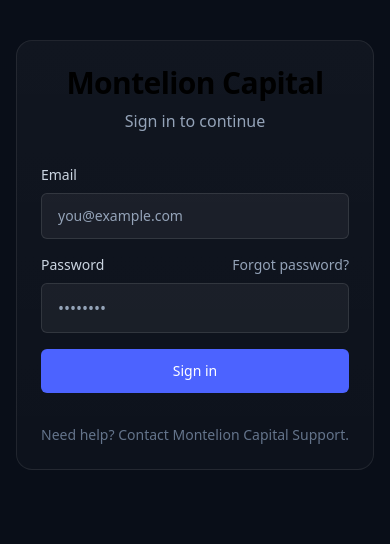
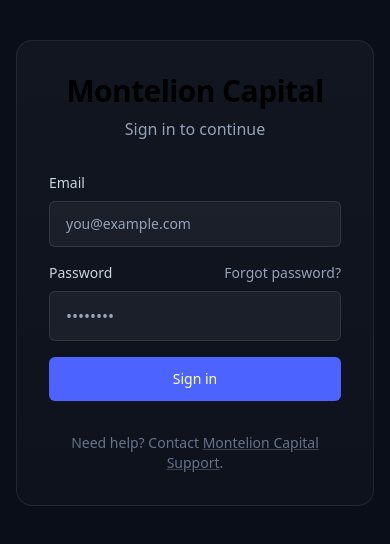
Before and after one commit to montelioncapital/montelion-app-v1, a Next.js app: page /login in a window 390 px wide. Shown: the top 544 px of the page. Built offline with nearby package versions, Linux system fonts and the light colour scheme.

Commit message:
Update globals.css

```diff
--- a/app/globals.css
+++ b/app/globals.css
@@ -27,7 +27,7 @@
   }
 
   .mc-section {
-    @apply p-6 sm:p-8 md:p-12;
+    @apply p-8 sm:p-10 md:p-12;
   }
 
   .mc-title {
@@ -38,7 +38,11 @@
   .mc-input {
     @apply w-full rounded-md bg-white/5 border border-white/10 px-4 py-3 text-slate-200 placeholder:text-slate-400 outline-none transition;
   }
-  .mc-input:hover { @apply border-white/20; }
+
+  .mc-input:hover {
+    @apply border-white/20;
+  }
+
   .mc-input:focus {
     @apply border-transparent;
     box-shadow: 0 0 0 3px rgba(76, 99, 255, 0.25);
@@ -49,35 +53,41 @@
   .mc-btn {
     @apply inline-flex items-center justify-center rounded-md px-5 py-3 text-sm font-medium transition;
   }
+
   .mc-btn-primary {
     color: #fff;
     background: var(--brand);
     transition: background-color 0.2s ease, filter 0.2s ease;
   }
+
   .mc-btn-primary:hover {
     filter: brightness(1.1);
     transform: none !important;
     box-shadow: none !important;
   }
+
   .mc-btn-ghost {
     @apply bg-white/5 text-slate-200 border border-white/10;
     transition: background-color 0.2s ease, border-color 0.2s ease;
   }
-  .mc-btn-ghost:hover { @apply bg-white/10 border-white/20; }
 
-  /* --- Liens (globaux) --- */
+  .mc-btn-ghost:hover {
+    @apply bg-white/10 border-white/20;
+  }
+
+  /* --- Lien support --- */
   a {
     transition: color 0.25s ease;
-    text-decoration: none !important; /* jamais souligné */
   }
 
-  /* Couleur par défaut du lien “Montelion Capital Support” */
+  /* couleur normale */
   a[href*="Montelion"] {
     color: rgba(173, 186, 255, 0.8);
   }
-  /* Survol : un peu plus clair, sans souligné */
+
+  /* couleur au survol — bleu clair mais doux */
   a[href*="Montelion"]:hover {
     color: rgba(173, 186, 255, 1);
-    text-decoration: none !important;
+    text-decoration: none;
   }
 }
```
